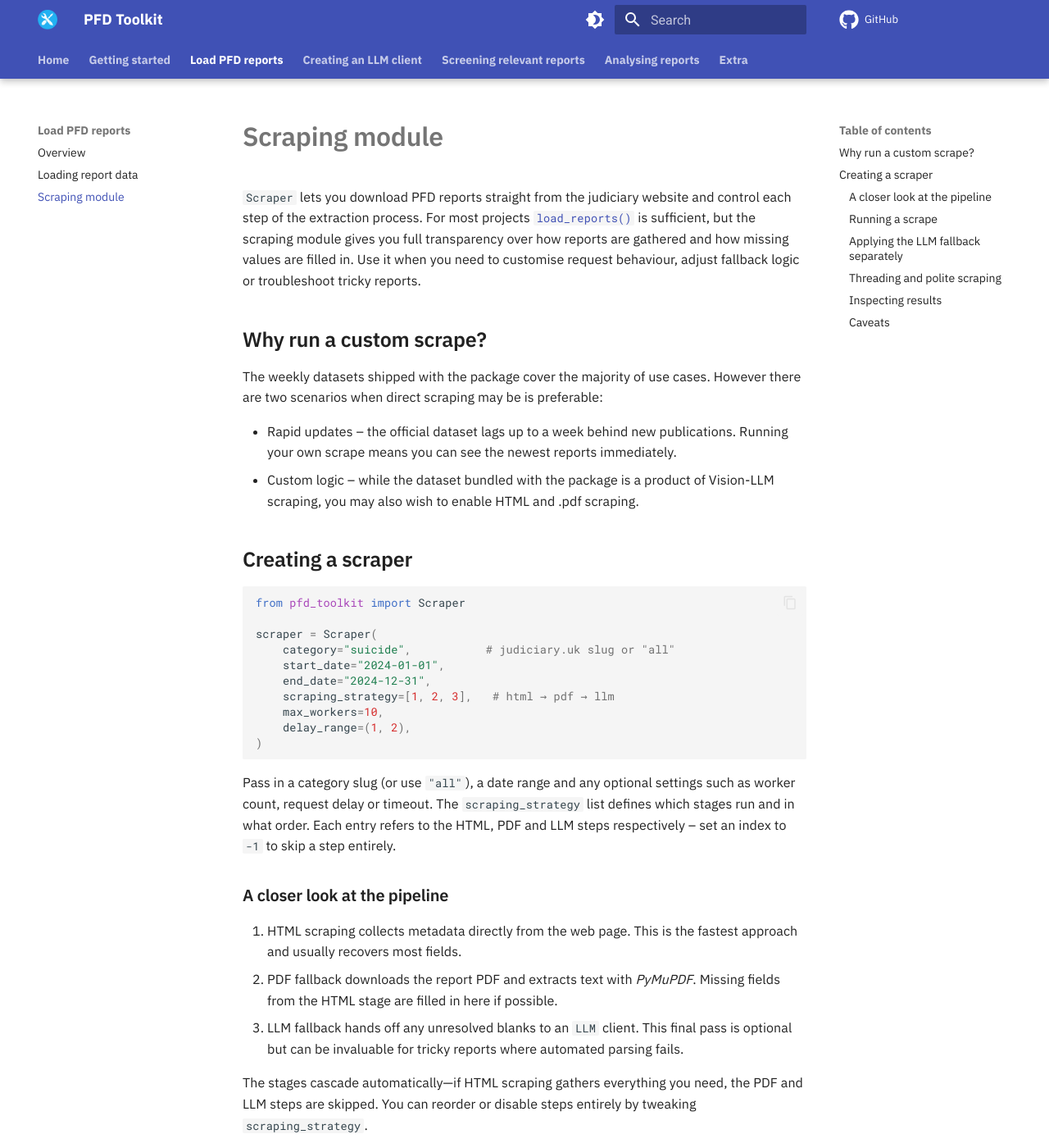
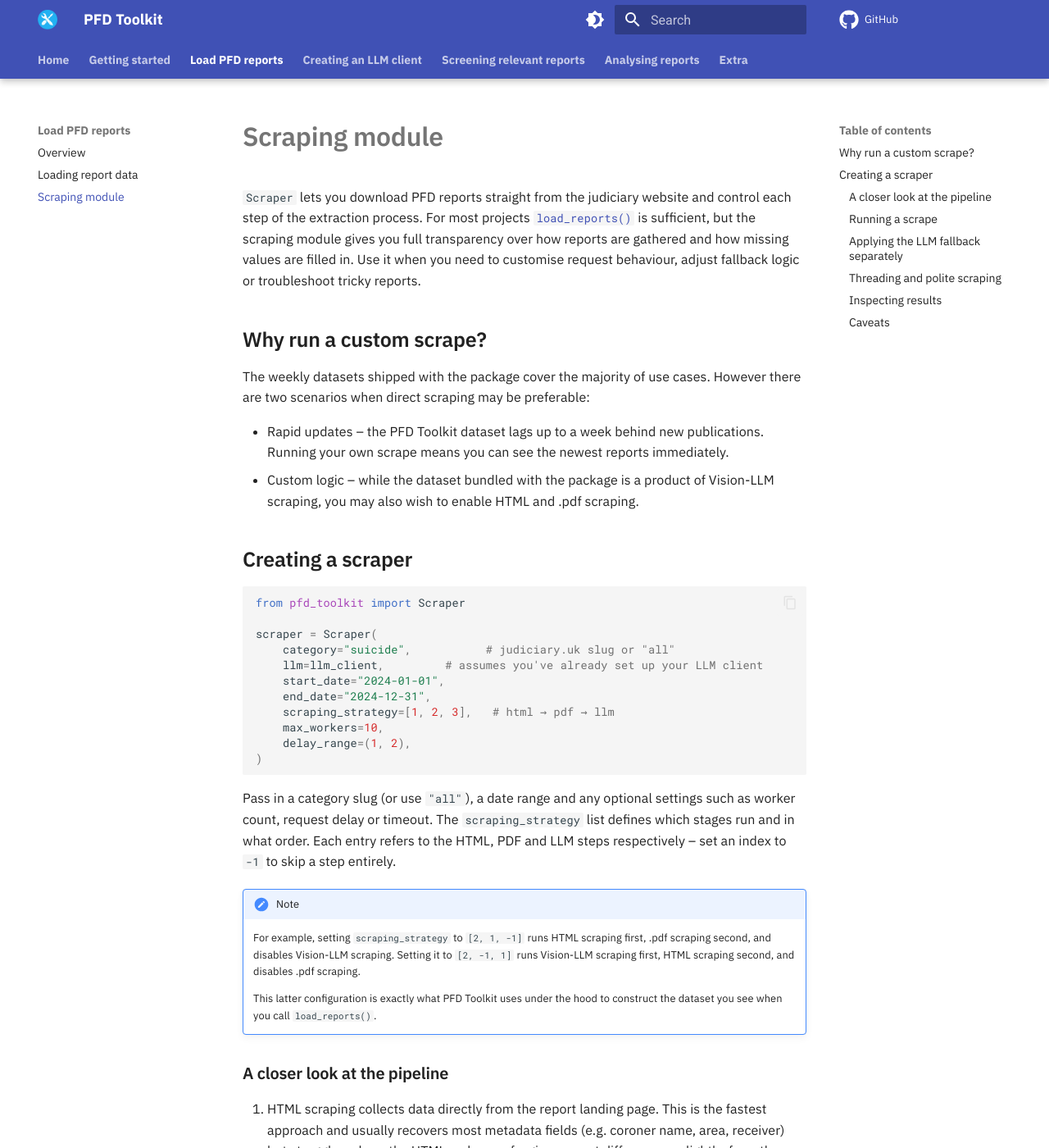
Before and after one commit to Sam-Osian/PFD-toolkit, an MkDocs documentation site: the page built from docs/loader/scraper.md, in a window 1280 px wide and 1400 px high. Shown: the whole window at 82% size. Built offline with MkDocs 1.6.1 and Material for MkDocs 9.7.7, drawn with Linux system fonts in a browser that asks for light colours; comment, search, counter and statistics services are not loaded; some of the changed text lies outside the part shown.

Commit message:
Update scraping documentation

```diff
--- a/docs/loader/scraper.md
+++ b/docs/loader/scraper.md
@@ -4,9 +4,9 @@
 
 ## Why run a custom scrape?
 
-The weekly datasets shipped with the package cover the majority of use cases. However there are two scenarios when direct scraping may be is preferable:
+The weekly datasets shipped with the package cover the majority of use cases. However there are two scenarios when direct scraping may be preferable:
 
-- **Rapid updates** – the official dataset lags up to a week behind new publications. Running your own scrape means you can see the newest reports immediately.
+- **Rapid updates** – the PFD Toolkit dataset lags up to a week behind new publications. Running your own scrape means you can see the newest reports immediately.
 - **Custom logic** – while the dataset bundled with the package is a product of Vision-LLM scraping, you may also wish to enable HTML and .pdf scraping.
 
 ## Creating a scraper
@@ -16,6 +16,7 @@
 
 scraper = Scraper(
     category="suicide",           # judiciary.uk slug or "all"
+    llm=llm_client,         # assumes you've already set up your LLM client
     start_date="2024-01-01",
     end_date="2024-12-31",
     scraping_strategy=[1, 2, 3],   # html → pdf → llm
@@ -26,11 +27,17 @@
 
 Pass in a category slug (or use `"all"`), a date range and any optional settings such as worker count, request delay or timeout. The `scraping_strategy` list defines which stages run and in what order. Each entry refers to the HTML, PDF and LLM steps respectively – set an index to `-1` to skip a step entirely.
 
+!!! note
+    For example, setting `scraping_strategy` to `[2, 1, -1]` runs HTML scraping first, .pdf scraping second, and disables Vision-LLM scraping. Setting it to `[2, -1, 1]` runs Vision-LLM scraping first, HTML scraping second, and disables .pdf scraping.
+
+    This latter configuration is exactly what PFD Toolkit uses under the hood to construct the dataset you see when you call `load_reports()`.
+
 ### A closer look at the pipeline
 
-1. **HTML scraping** collects metadata directly from the web page. This is the fastest approach and usually recovers most fields.
-2. **PDF fallback** downloads the report PDF and extracts text with *PyMuPDF*. Missing fields from the HTML stage are filled in here if possible.
-3. **LLM fallback** hands off any unresolved blanks to an `LLM` client. This final pass is optional but can be invaluable for tricky reports where automated parsing fails.
+1. **HTML scraping** collects data directly from the report landing page. This is the fastest approach and usually recovers most metadata fields (e.g. coroner name, area, receiver) but struggles where the HTML make up of a given report differs, even slightly, from the majority of reports.
+2. **.pdf scraping** downloads the report .pdf and extracts text with *PyMuPDF*. This approach also recovers most fields, but will often scrape page numbers, footnotes and other .pdf 'juice'. It will fail where a report uses a non-standard heading (e.g. uses just "Concerns" instead of the more common "Coroner's concerns").
+3. **LLM scraping** is by far the most reliable method, but also the longest. The LLM understands the reports _in context_, meaning it doesn't matter if a report is configured slightly differently.
+
 
 The stages cascade automatically—if HTML scraping gathers everything you need, the PDF and LLM steps are skipped. You can reorder or disable steps entirely by tweaking `scraping_strategy`.
 
@@ -64,10 +71,12 @@
 
 ### Inspecting results
 
-Every scrape writes a timestamp column when `include_time_stamp=True`. This can be useful for auditing or for merging multiple scrapes. All fields that could not be extracted are set to mising values, making gaps explicit in the final dataset. Use standard pandas operations to analyse or filter the DataFrame.
+Every scrape writes a timestamp column when `include_time_stamp=True`. This can be useful for auditing your scraping pipeline.
+
+All fields that could not be extracted are set to mising values, making gaps explicit in the final dataset.
 
 ### Caveats
 
-Since scraping relies on the judiciary.uk website, any changes to layout could easily break parsers. The toolkit aims to handle common edge cases, but if you rely on scraping for production work you should keep an eye on logs and be ready to adapt your strategy. Also remember that running the LLM stage incurs API costs if you use a paid provider.
+Since scraping relies on the judiciary.uk website, any changes to layout could easily break parsers. The toolkit aims to handle common edge cases, but if you rely on scraping for production work you should keep an eye on logs and be ready to adapt your strategy. Also remember that running the LLM scraping stage incurs API costs if you use a paid provider.
 
 See the [API reference](../reference/scraper.md) for a detailed breakdown of every argument and attribute.
```
